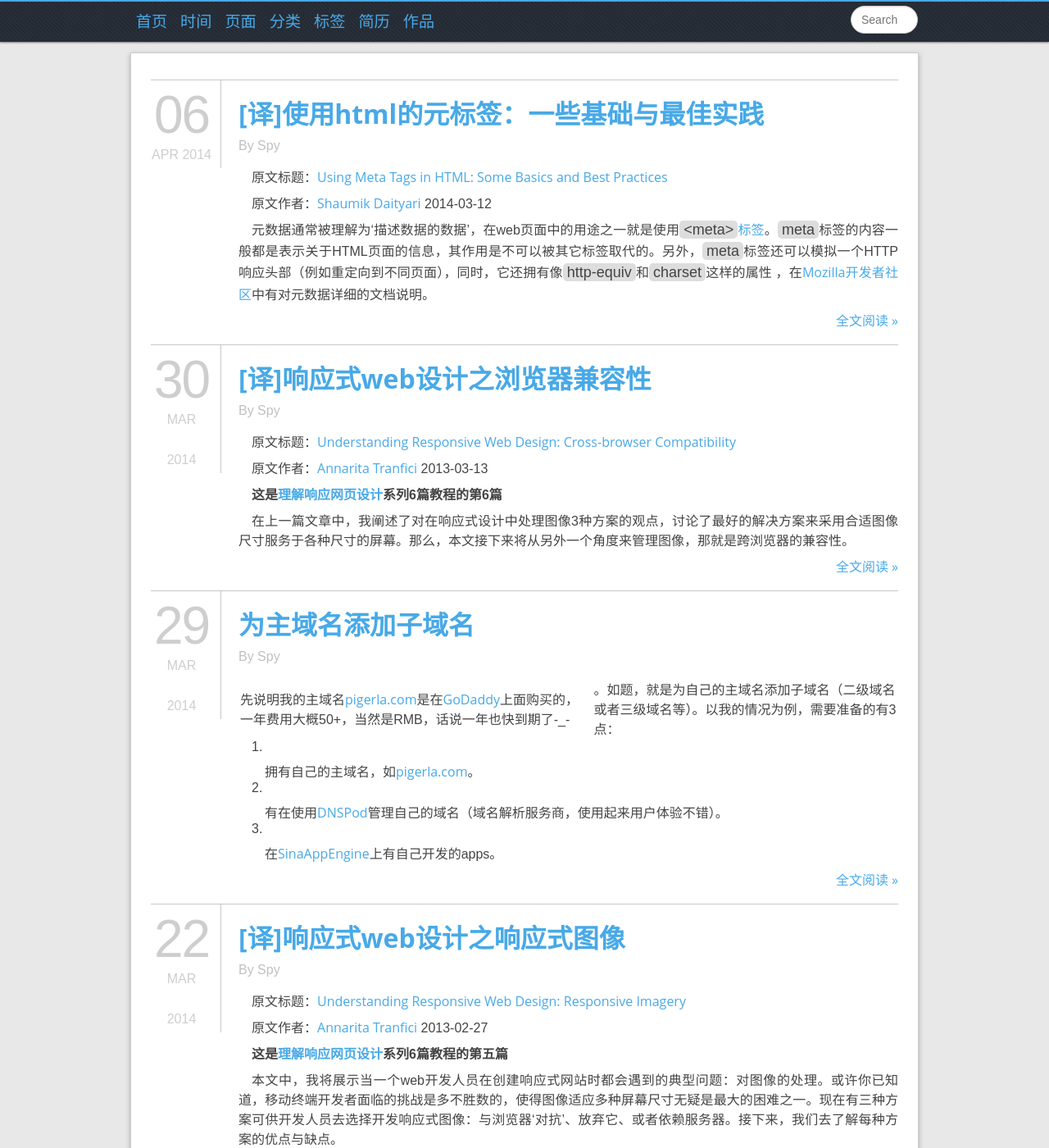
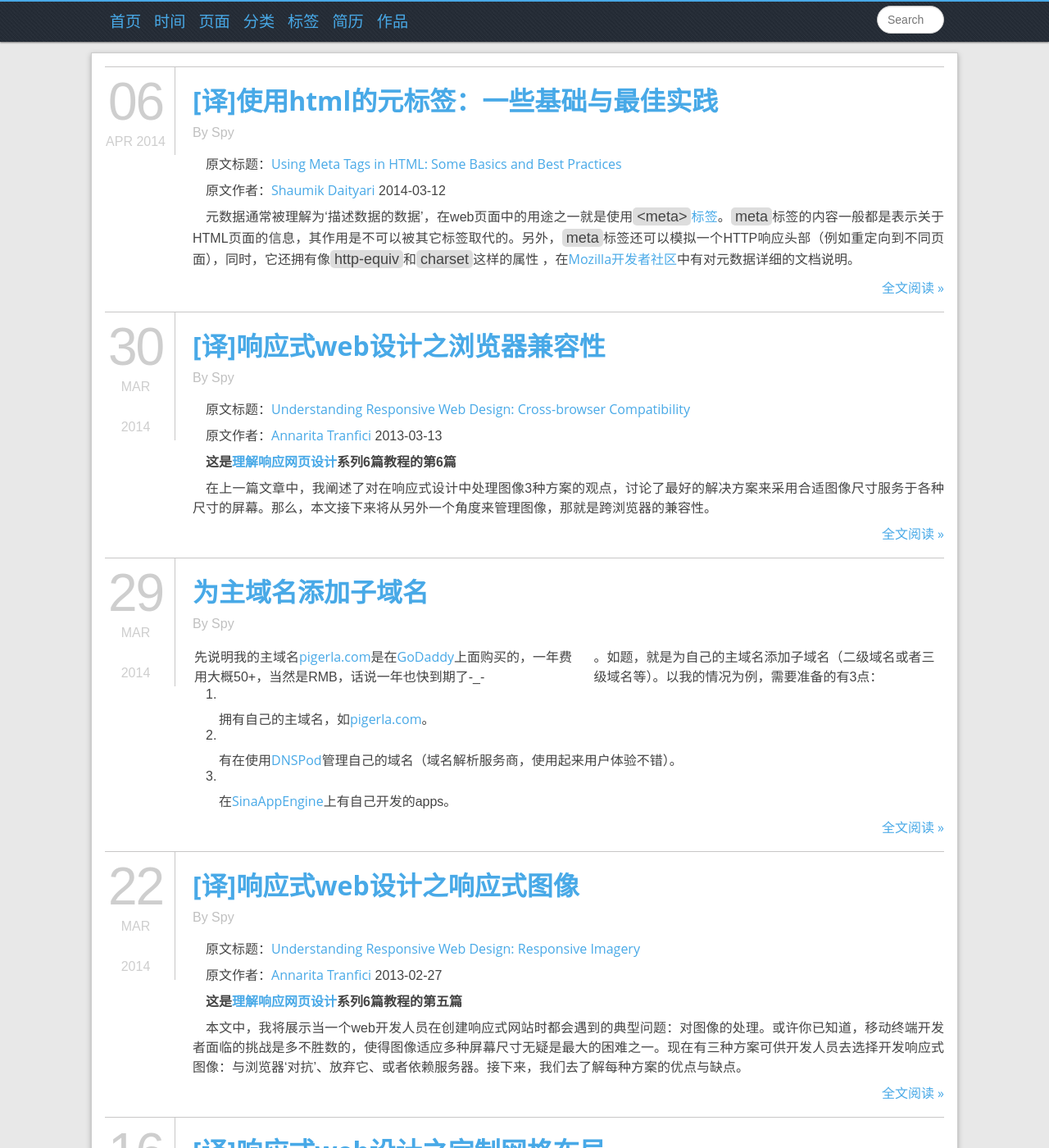
Before and after one commit to pigerla/pigerla.github.com, a Jekyll site: the page built from index.html, in a window 1280 px wide and 1400 px high. Shown: the whole window at 82% size. Built offline with Jekyll 4.4.1, drawn with Linux system fonts in a browser that asks for light colours.

Commit message:
Responsive width

```diff
--- a/assets/themes/DIYtheme/css/screen.css
+++ b/assets/themes/DIYtheme/css/screen.css
@@ -55,12 +55,12 @@ sup { line-height: 1ex; }
 
 #page, .ds-thread {
     background: white;
-    padding: 2em 1.5em;
+    padding: 1em;
     border: 1px solid #ccc;
 }
 
 #page,#footer,.ds-thread{
-    width: 57em;
+    width: 80%;
     margin: 0 auto;
 }
 #page{
@@ -185,7 +185,7 @@ ul.compact li a {
     margin-bottom: 0;
 }
 #header ul {
-    width: 60em;
+    width: 80%;
     height: 100%;
     margin: 0 auto;
     position: relative;
```
Also changed, not shown: assets/css/combine.min.css, assets/themes/DIYtheme/css/screen.min.css.
